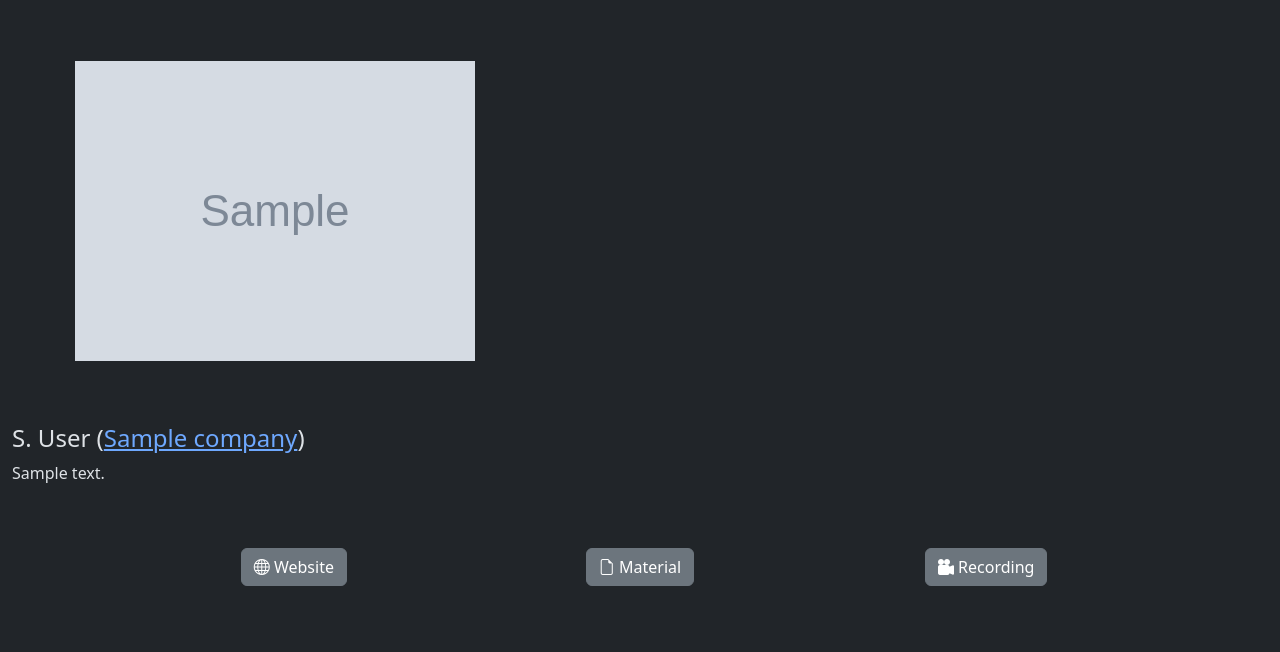
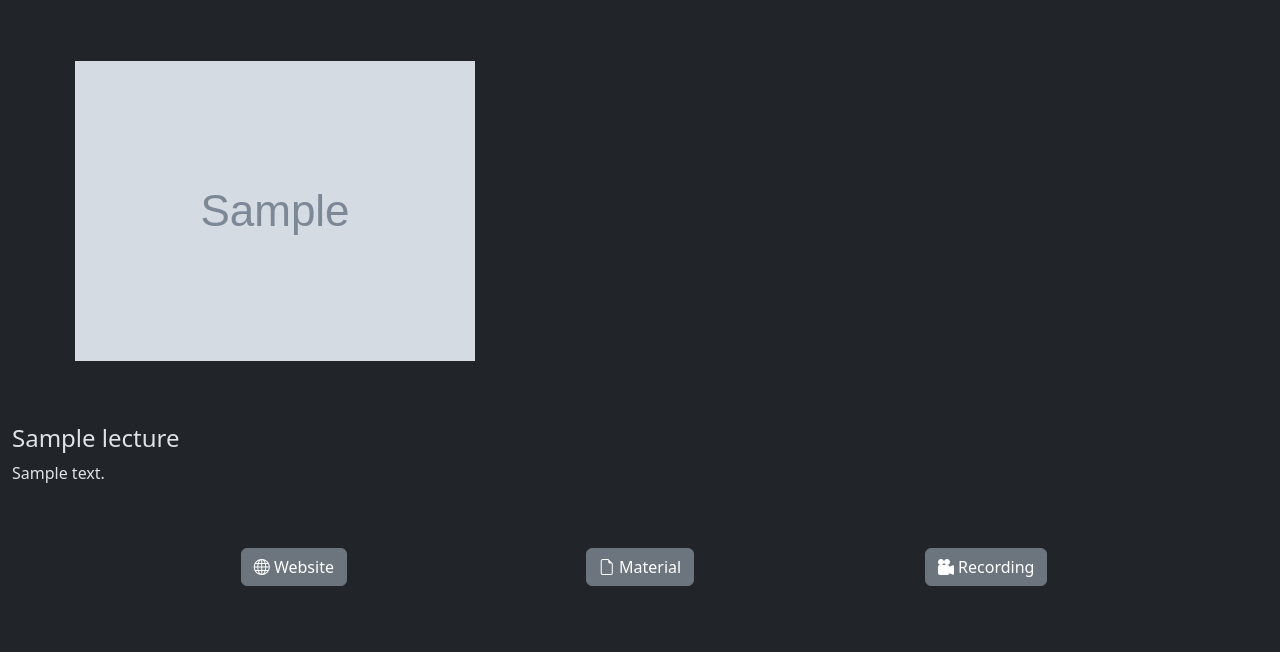
Before and after one commit to Jean28518/event-management-system, a Django app: template src/event_management_system/events/templates/events/lecture/public/current_running.html in a window 1280 px wide. Shown: the part 91-743 px from the top of the page. Run offline with Django 4.2, Linux system fonts and the light colour scheme; the template is opened without the code that fills it: most values are stand-ins (such as "Sample title", 1, 10 or a date in 2020); grey boxes marked "Sample" are stand-in pictures; some libraries are stand-ins or nearby versions.

Commit message:
Refactor lecture content template to simplify presenter information display

```diff
--- a/src/event_management_system/events/templates/events/lecture/public/lecture_content.html
+++ b/src/event_management_system/events/templates/events/lecture/public/lecture_content.html
@@ -4,27 +4,7 @@
 {% if lecture.thumbnail %} <img src="{{lecture.thumbnail.url}}" class="img-fluid" style="padding: 5%;" alt="{{lecture.title}}"> {% endif %}
 
 
-<h4>{% if lecture.presentator.first_name != "" %} {{lecture.presentator.first_name|make_list|first}}. {% endif %}
-
-    {{lecture.presentator.last_name}}
-
-    {% comment %} Company and Link {% endcomment %}
-
-    {% comment %} Company without link {% endcomment %}
-    {% if lecture.presentator.profile.company  != "" and lecture.presentator.profile.website == ""%}
-    ({{lecture.presentator.profile.company}})
-
-
-    {% comment %} Company with link {% endcomment %}:
-    {% elif lecture.presentator.profile.company != "" and lecture.presentator.profile.website != "" %}
-    (<a href="{{lecture.presentator.profile.website}}" target = "_blank">{{lecture.presentator.profile.company}}</a>)
-
-    {% comment %} No company but website {% endcomment %}
-    {% elif lecture.presentator.profile.company == "" and lecture.presentator.profile.website != "" %}
-    (<a href="{{lecture.presentator.profile.website}}" target = "_blank">{% trans "Website" %}</a>)
-
-
-    {% endif %} </h4>
+<h4> {{ lecture.title }} </h4>
 {{lecture.description|safe}}
 <div class="container text-center" style="padding: 5%;">
     <div class="row">
```
